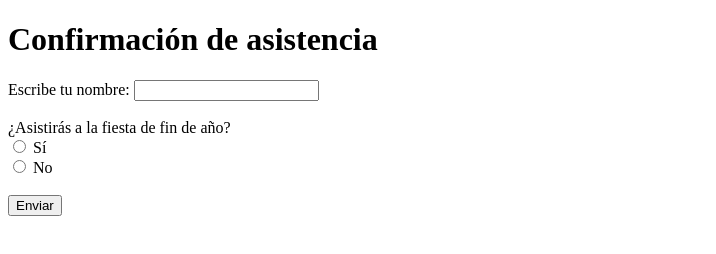
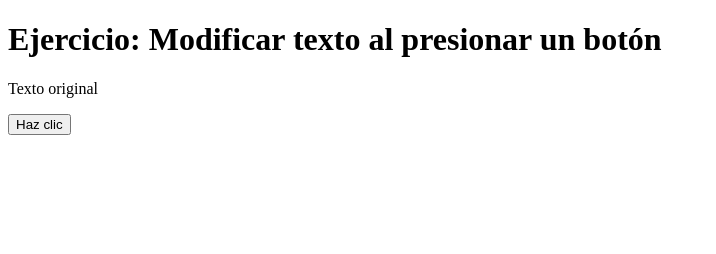
Before and after one commit to Grupo4-lys/taller, a plain HTML site: page ejercicio1.html in a window 1280 px wide. Shown: the whole page, without its empty margins (0-716 px from the left). Drawn offline with Linux system fonts and the light colour scheme.

Commit message:
Add files via upload

```diff
--- a/ejercicio1.html
+++ b/ejercicio1.html
@@ -1,51 +1,14 @@
 <!DOCTYPE html>
-<html lang="es">
+<html lang="en">
 <head>
     <meta charset="UTF-8">
     <meta name="viewport" content="width=device-width, initial-scale=1.0">
-    <title>Confirmación de Fiesta</title>
+    <title>Document</title>
 </head>
 <body>
-    <h1>Confirmación de asistencia</h1>
-    <form id="formulario">
-        <label for="nombre">Escribe tu nombre:</label>
-        <input type="text" id="nombre">
-        <br><br>
-
-        <label>¿Asistirás a la fiesta de fin de año?</label><br>
-        <input type="radio" name="asistencia" value="si"> Sí<br>
-        <input type="radio" name="asistencia" value="no"> No<br><br>
-
-        <button type="button" onclick="confirmar()">Enviar</button>
-    </form>
-
-    <p id="mensaje"></p>
-
-    <script>
-        function confirmar() {
-            let nombre = document.getElementById("nombre").value.trim();
-            let opcion = document.querySelector('input[name="asistencia"]:checked');
-
-            if (!nombre) {
-                alert("Por favor, escribe tu nombre.");
-                return;
-            }
-
-            if (!opcion) {
-                alert("Por favor, selecciona si asistirás o no.");
-                return;
-            }
-
-            let mensaje = "";
-            if (opcion.value === "si") {
-                mensaje = `¡Gracias por confirmar, ${nombre}! Nos vemos en la fiesta 🎉`;
-            } else {
-                mensaje = `¡Qué pena, ${nombre}! Te vamos a extrañar 😢`;
-            }
-
-            // Mostrar mensaje en pantalla
-            document.getElementById("mensaje").innerText = mensaje;
-        }
-    </script>
+    <h1>Ejercicio: Modificar texto al presionar un botón</h1>
+<p id="texto">Texto original</p>
+<button id="btntexto">Haz clic</button>
+<script src="./ejercicio1.js"></script>
 </body>
 </html>
--- /dev/null
+++ b/ejercicio1.js
@@ -0,0 +1,6 @@
+let boton = document.getElementById("btntexto");
+let parrafo = document.getElementById("texto");
+
+boton.addEventListener("click", function() {
+    parrafo.innerHTML = "Texto modificado";
+});
```
